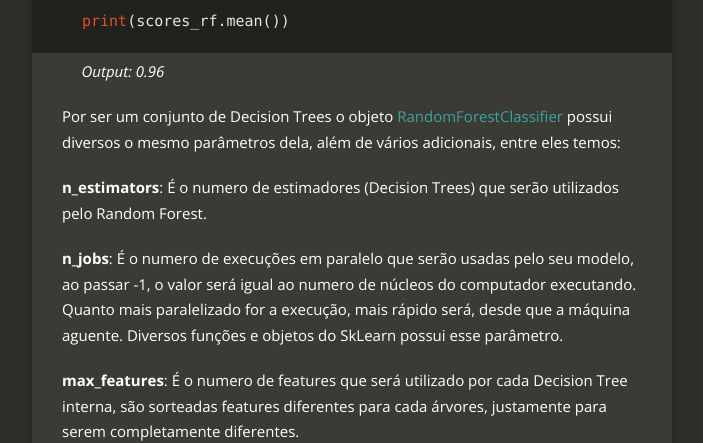
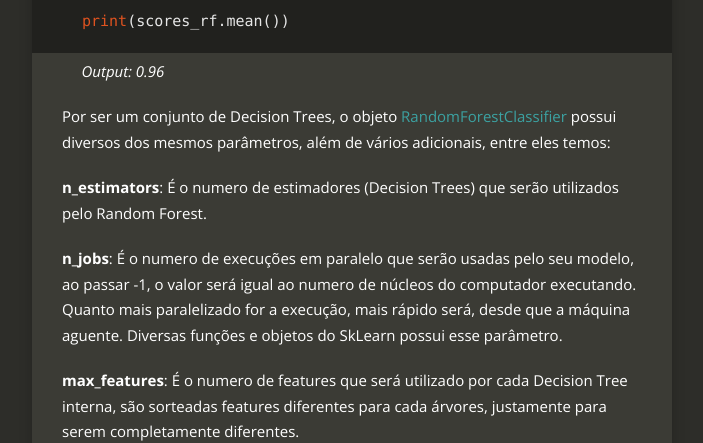
Before and after one commit to carlosbaia/carlosbaia.github.io, a Jekyll site: the page built from _posts/2016-12-24-decision-tree-e-random-forest.md, in a window 1280 px wide and 900 px high, scrolled down 11514 px. Shown: the part 154-597 px from the top of the window, without its empty margins (288-991 px from the left). Built offline with Jekyll 4.4.1, drawn with Linux system fonts in a browser that asks for light colours; nearby versions of some CDN libraries.

Commit message:
More fixes

```diff
--- a/_posts/2016-12-24-decision-tree-e-random-forest.md
+++ b/_posts/2016-12-24-decision-tree-e-random-forest.md
@@ -291,11 +291,11 @@ print(scores_rf.mean())
 {% endhighlight %}
 &nbsp;&nbsp;&nbsp;&nbsp;&nbsp;*Output: 0.96*
 
-Por ser um conjunto de Decision Trees o objeto [RandomForestClassifier](http://scikit-learn.org/stable/modules/generated/sklearn.ensemble.RandomForestClassifier.html){:target="_blank"} possui diversos o mesmo parâmetros dela, além de vários adicionais, entre eles temos:
+Por ser um conjunto de Decision Trees, o objeto [RandomForestClassifier](http://scikit-learn.org/stable/modules/generated/sklearn.ensemble.RandomForestClassifier.html){:target="_blank"} possui diversos dos mesmos parâmetros, além de vários adicionais, entre eles temos:
 
 **n_estimators**: É o numero de estimadores (Decision Trees) que serão utilizados pelo Random Forest.
 
-**n_jobs**: É o numero de execuções em paralelo que serão usadas pelo seu modelo, ao passar -1, o valor será igual ao numero de núcleos do computador executando. Quanto mais paralelizado for a execução, mais rápido será, desde que a máquina aguente. Diversos funções e objetos do SkLearn possui esse parâmetro.
+**n_jobs**: É o numero de execuções em paralelo que serão usadas pelo seu modelo, ao passar -1, o valor será igual ao numero de núcleos do computador executando. Quanto mais paralelizado for a execução, mais rápido será, desde que a máquina aguente. Diversas funções e objetos do SkLearn possui esse parâmetro.
 
 **max_features**: É o numero de features que será utilizado por cada Decision Tree interna, são sorteadas features diferentes para cada árvores, justamente para serem  completamente diferentes.
 
```
